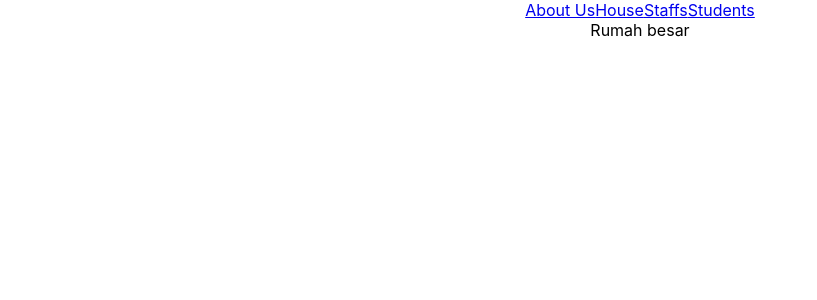
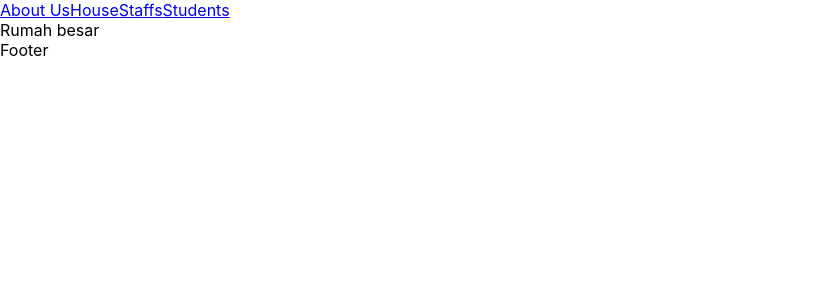
Before and after one commit to shontzu-deriv/fe-hackathon, a React (Create React App) app: page /house in a window 1280 px wide. Shown: the top 300 px of the page, without its empty margins (0-817 px from the left). Built offline with nearby package versions, Linux system fonts and the light colour scheme.

Commit message:
reorganize components

```diff
--- a/src/App.js
+++ b/src/App.js
@@ -1,25 +1,12 @@
-import { BrowserRouter, Routes, Route, Link } from "react-router-dom";
 import "./App.css";
-import About_Us from "./Pages/About_Us/";
-import House from "./Pages/House";
-import Staffs from "./Pages/Staffs";
-import Students from "./Pages/Students";
+import Nav from "./Components/Nav.jsx";
+import Footer from "./Components/Footer";
 
 function App() {
   return (
-    <div className="App">
-      <BrowserRouter>
-        <Link to="/About_Us">About Us</Link>
-        <Link to="/House">House</Link>
-        <Link to="/Staffs">Staffs</Link>
-        <Link to="/Students">Students</Link>
-        <Routes>
-          <Route path="About_Us" element={<About_Us />} />
-          <Route path="House" element={<House />} />
-          <Route path="Staffs" element={<Staffs />} />
-          <Route path="Students" element={<Students />} />
-        </Routes>
-      </BrowserRouter>
+    <div className="">
+      <Nav />
+      <Footer />
     </div>
   );
 }
--- /dev/null
+++ b/src/Components/Footer.jsx
@@ -0,0 +1,7 @@
+import React from "react";
+
+export const Footer = () => {
+  return <div>Footer</div>;
+};
+
+export default Footer;
--- /dev/null
+++ b/src/Components/Nav.jsx
@@ -0,0 +1,27 @@
+import React from "react";
+import { BrowserRouter, Routes, Route, Link } from "react-router-dom";
+import About_Us from "../Pages/About_Us";
+import House from "../Pages/House";
+import Staffs from "../Pages/Staffs";
+import Students from "../Pages/Students";
+
+export const Nav = () => {
+  return (
+    <div>
+      <BrowserRouter>
+        <Link to="/About_Us">About Us</Link>
+        <Link to="/House">House</Link>
+        <Link to="/Staffs">Staffs</Link>
+        <Link to="/Students">Students</Link>
+        <Routes>
+          <Route path="About_Us" element={<About_Us />} />
+          <Route path="House" element={<House />} />
+          <Route path="Staffs" element={<Staffs />} />
+          <Route path="Students" element={<Students />} />
+        </Routes>
+      </BrowserRouter>
+    </div>
+  );
+};
+
+export default Nav;
```
Also changed, not shown: src/Components/Header.jsx (added, +9 -0 lines), src/fetch.js (added, +18 -0 lines).
